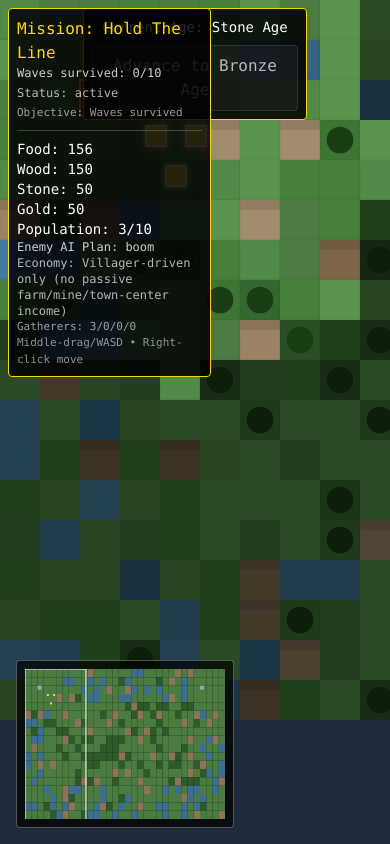
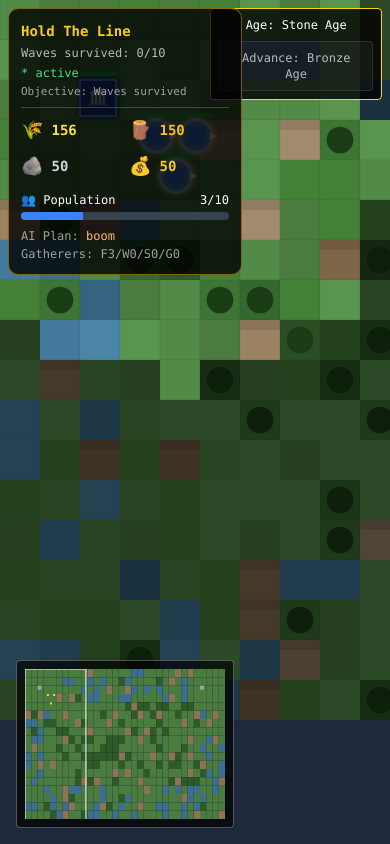
Before and after one commit to mdkabir22/ages-of-war, a React (Vite) app: page / in a window 390 px wide. Both pictures are taken after a click on the button 195 px from the left and 582 px from the top of the page. Built offline with nearby package versions, Linux system fonts and the light colour scheme.

Commit message:
fix: improve mobile visibility and HUD readability

```diff
--- a/src/game/GameCanvas.tsx
+++ b/src/game/GameCanvas.tsx
@@ -252,21 +252,41 @@ export function GameCanvas({ paused = false }: GameCanvasProps) {
       // Buildings
       renderState.buildings.forEach((b) => {
         const buildingSize = 36;
+        const buildingIcons: Record<string, string> = {
+          townCenter: '🏛️',
+          house: '🏠',
+          farm: '🌾',
+          mine: '⛏️',
+          lumber_camp: '🪵',
+          mill: '🌾',
+          barracks: '⚔️',
+        };
+        const isSelected = renderState.selectedIds.includes(b.id);
         ctx.save();
-        if (b.owner === 'player') {
-          ctx.shadowColor = '#b91c1c';
+        if (isSelected) {
+          ctx.shadowColor = '#fbbf24';
+          ctx.shadowBlur = 15;
+        } else if (b.owner === 'player') {
+          ctx.shadowColor = '#1e40af';
           ctx.shadowBlur = 8;
         }
-        ctx.fillStyle = b.owner === 'player' ? '#b91c1c' : '#64748b';
+        ctx.fillStyle = b.owner === 'player' ? '#1e40af' : '#991b1b';
         ctx.fillRect(b.position.x, b.position.y, buildingSize, buildingSize);
-        ctx.lineWidth = 2;
-        ctx.strokeStyle = b.owner === 'player' ? '#fecaca' : '#cbd5e1';
+        ctx.lineWidth = isSelected ? 3 : 2;
+        ctx.strokeStyle = isSelected ? '#fbbf24' : b.owner === 'player' ? '#60a5fa' : '#f87171';
         ctx.strokeRect(b.position.x, b.position.y, buildingSize, buildingSize);
         ctx.shadowBlur = 0;
+
+        ctx.fillStyle = '#ffffff';
+        ctx.font = 'bold 16px Arial';
+        ctx.textAlign = 'center';
+        ctx.textBaseline = 'middle';
+        ctx.fillText(buildingIcons[b.type] ?? '?', b.position.x + buildingSize / 2, b.position.y + buildingSize / 2);
+
         const hpPct = Math.max(0, Math.min(1, b.hp / Math.max(1, b.maxHp)));
         ctx.fillStyle = '#7f1d1d';
         ctx.fillRect(b.position.x, b.position.y - 8, buildingSize, 4);
-        ctx.fillStyle = '#22c55e';
+        ctx.fillStyle = hpPct > 0.5 ? '#22c55e' : hpPct > 0.25 ? '#eab308' : '#ef4444';
         ctx.fillRect(b.position.x, b.position.y - 8, buildingSize * hpPct, 4);
         ctx.restore();
       });
@@ -296,16 +316,30 @@ export function GameCanvas({ paused = false }: GameCanvasProps) {
         ctx.shadowColor = u.owner === 'player' ? '#fde047' : '#fb923c';
         ctx.shadowBlur = 6;
         ctx.translate(u.position.x + 16, u.position.y + 16);
-        if (!anim.facingRight) ctx.scale(-1, 1);
+        if (u.target || (u.path && u.pathIndex !== undefined && u.path[u.pathIndex])) {
+          const lookAt = u.target ?? u.path?.[u.pathIndex ?? 0] ?? u.position;
+          const angle = Math.atan2(lookAt.y - u.position.y, lookAt.x - u.position.x);
+          ctx.rotate(angle);
+        }
         const bobY = anim.currentAnim === 'walk' ? Math.sin(anim.frameIndex * Math.PI) * 2 : 0;
         const lungeX = anim.currentAnim === 'attack' ? (anim.frameIndex === 1 ? 6 : 0) : 0;
         ctx.translate(lungeX, bobY);
-        const unitSize = 20;
-        ctx.fillStyle = u.owner === 'player' ? '#fde047' : '#fb923c';
-        ctx.fillRect(-unitSize / 2, -unitSize / 2, unitSize, unitSize);
-        ctx.lineWidth = 2;
-        ctx.strokeStyle = u.owner === 'player' ? '#fef9c3' : '#ffedd5';
-        ctx.strokeRect(-unitSize / 2, -unitSize / 2, unitSize, unitSize);
+        const unitSize = 32;
+        ctx.beginPath();
+        ctx.arc(0, 0, unitSize / 2, 0, Math.PI * 2);
+        ctx.fillStyle = u.owner === 'player' ? '#3b82f6' : '#ef4444';
+        ctx.fill();
+        ctx.lineWidth = 3;
+        ctx.strokeStyle = u.owner === 'player' ? '#93c5fd' : '#fca5a5';
+        ctx.stroke();
+
+        ctx.fillStyle = '#ffffff';
+        ctx.beginPath();
+        ctx.moveTo(unitSize / 2 - 2, -4);
+        ctx.lineTo(unitSize / 2 + 4, 0);
+        ctx.lineTo(unitSize / 2 - 2, 4);
+        ctx.closePath();
+        ctx.fill();
         if (anim.currentAnim === 'attack' && anim.frameIndex === 1) {
           ctx.strokeStyle = '#ffffff';
           ctx.lineWidth = 2;
@@ -316,9 +350,9 @@ export function GameCanvas({ paused = false }: GameCanvasProps) {
         ctx.restore();
         const hpPct = Math.max(0, Math.min(1, u.hp / Math.max(1, u.maxHp)));
         ctx.fillStyle = '#7f1d1d';
-        ctx.fillRect(u.position.x + 4, u.position.y - 6, 24, 3);
+        ctx.fillRect(u.position.x, u.position.y - 7, 32, 4);
         ctx.fillStyle = '#22c55e';
-        ctx.fillRect(u.position.x + 4, u.position.y - 6, 24 * hpPct, 3);
+        ctx.fillRect(u.position.x, u.position.y - 7, 32 * hpPct, 4);
       });
       const activeIds = new Set(renderState.units.map((u) => u.id));
       for (const key of unitAnimations.keys()) {
--- a/src/ui/HUD.tsx
+++ b/src/ui/HUD.tsx
@@ -52,6 +52,7 @@ export function HUD() {
   const goldGatherers = hasMine ? Math.max(1, Math.floor(villagerCount * 0.3)) : 0;
   const stoneGatherers = hasMine ? Math.max(0, Math.floor(villagerCount * 0.2)) : 0;
   const foodGatherers = Math.max(0, villagerCount - woodGatherers - goldGatherers - stoneGatherers);
+  const populationPct = populationCap > 0 ? Math.min(100, (populationUsed / populationCap) * 100) : 0;
 
   let missionProgressText = mission.description;
   if (mission.type === 'survival') {
@@ -66,41 +67,41 @@ export function HUD() {
   }
 
   return (
-    <div className="fixed inset-0 z-10 text-white font-mono pointer-events-none">
-      <div className="absolute top-2 left-1/2 -translate-x-1/2 bg-black/85 p-2 rounded border border-war-gold pointer-events-auto text-center min-w-56 max-w-[72vw]">
-        <div className="text-sm">Current Age: {AGES[currentAge].name}</div>
+    <div className="fixed inset-0 z-10 text-white font-mono pointer-events-none text-[13px] leading-tight sm:text-sm">
+      <div className="absolute top-2 right-2 bg-black/80 p-2 rounded border border-war-gold pointer-events-auto text-center w-[44vw] max-w-64">
+        <div className="text-xs sm:text-sm">Age: {AGES[currentAge].name}</div>
         {nextAge ? (
           <button
             type="button"
             onClick={advanceAge}
             disabled={!canAdvance}
-            className={`mt-2 w-full px-3 py-2 rounded border transition ${
+            className={`mt-2 w-full px-2 py-2 rounded border transition text-xs sm:text-sm ${
               canAdvance
                 ? 'bg-emerald-500/25 border-emerald-300/40 shadow-[0_0_16px_rgba(16,185,129,0.45)]'
                 : 'bg-zinc-700/30 border-zinc-500/40 opacity-70'
             }`}
           >
-            Advance to {AGES[nextAge].name}
+            Advance: {AGES[nextAge].name}
           </button>
         ) : (
           <div className="mt-2 text-emerald-300">Max Age Reached</div>
         )}
       </div>
 
-      <div className="absolute top-2 left-2 bg-black/85 p-2 rounded border border-war-gold max-w-[52vw]">
+      <div className="absolute top-2 left-2 bg-black/80 p-3 rounded-lg border border-yellow-500/50 w-64 max-w-[60vw]">
         <div className="mb-2 border-b border-white/20 pb-2">
-          <div className="text-war-gold">Mission: {mission.name}</div>
-          <div className="text-xs text-white/80">{missionProgressText}</div>
+          <div className="text-yellow-400 font-bold text-sm">{mission.name}</div>
+          <div className="text-xs text-white/70 mt-1">{missionProgressText}</div>
           <div
             className={`text-xs mt-1 ${
-              missionStatus === 'success'
-                ? 'text-emerald-300'
-                : missionStatus === 'failed'
-                  ? 'text-rose-300'
-                  : 'text-white/70'
+              missionStatus === 'active'
+                ? 'text-green-400'
+                : missionStatus === 'success'
+                  ? 'text-emerald-400'
+                  : 'text-red-400'
             }`}
           >
-            Status: {missionStatus}
+            * {missionStatus}
           </div>
           {missionStatus === 'active' && (
             <div className="mt-1 text-[11px] text-white/60">
@@ -108,19 +109,43 @@ export function HUD() {
             </div>
           )}
         </div>
-        <div className="text-sm">Food: {resources.food}</div>
-        <div className="text-sm">Wood: {resources.wood}</div>
-        <div className="text-sm">Stone: {resources.stone}</div>
-        <div className="text-sm">Gold: {resources.gold}</div>
-        <div className="text-sm">Population: {populationUsed}/{populationCap}</div>
-        <div className="text-xs text-white/80">Enemy AI Plan: {aiPlan}</div>
-        <div className="text-xs text-white/70">
-          Economy: Villager-driven only (no passive farm/mine/town-center income)
+        <div className="grid grid-cols-2 gap-2 text-sm mb-3">
+          <div className="flex items-center gap-2">
+            <span className="text-lg">🌾</span>
+            <span className="text-yellow-300 font-bold">{Math.floor(resources.food)}</span>
+          </div>
+          <div className="flex items-center gap-2">
+            <span className="text-lg">🪵</span>
+            <span className="text-amber-400 font-bold">{Math.floor(resources.wood)}</span>
+          </div>
+          <div className="flex items-center gap-2">
+            <span className="text-lg">🪨</span>
+            <span className="text-gray-300 font-bold">{Math.floor(resources.stone)}</span>
+          </div>
+          <div className="flex items-center gap-2">
+            <span className="text-lg">💰</span>
+            <span className="text-yellow-400 font-bold">{Math.floor(resources.gold)}</span>
+          </div>
         </div>
-        <div className="text-[11px] text-white/60">
-          Gatherers: {foodGatherers}/{woodGatherers}/{stoneGatherers}/{goldGatherers}
+
+        <div className="mb-2">
+          <div className="flex justify-between text-xs mb-1">
+            <span>👥 Population</span>
+            <span>{populationUsed}/{populationCap}</span>
+          </div>
+          <div className="h-2 bg-gray-700 rounded overflow-hidden">
+            <div
+              className="h-full bg-blue-500 transition-all"
+              style={{ width: `${populationPct}%` }}
+            />
+          </div>
         </div>
-        <div className="text-[11px] text-white/55">Middle-drag/WASD • Right-click move</div>
+
+        <div className="text-xs text-white/60 space-y-0.5">
+          <div>AI Plan: <span className="text-orange-300">{aiPlan}</span></div>
+          <div>Gatherers: F{foodGatherers}/W{woodGatherers}/S{stoneGatherers}/G{goldGatherers}</div>
+        </div>
+        <div className="hidden sm:block text-[11px] text-white/55">Middle-drag/WASD - Right-click move</div>
         {selectedIds.length > 0 && (
           <div className="mt-2 text-war-gold">Selected: {selectedIds.length}</div>
         )}
```
